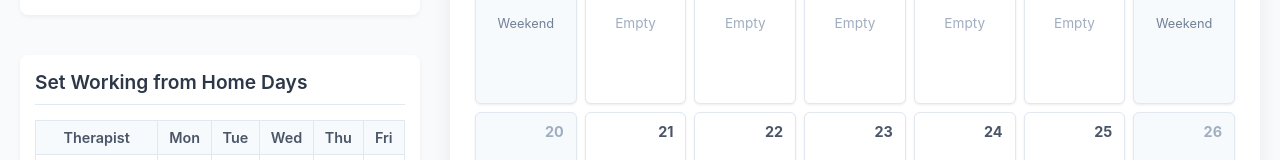
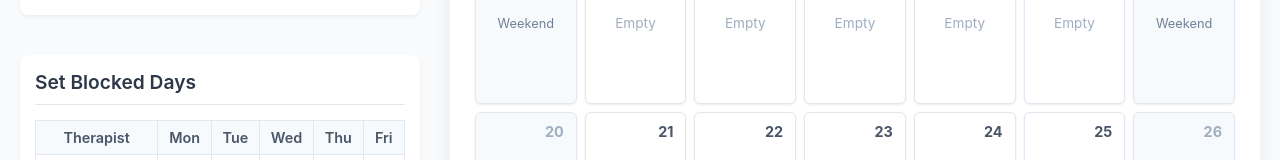
Before and after one commit to jxhnthan/hwb-crisis-rostering, a React (Create React App) app: page / in a window 1280 px wide. Shown: the part 699-859 px from the top of the page. Built offline with nearby package versions, Linux system fonts and the light colour scheme.

Commit message:
Update App.js

```diff
--- a/src/App.js
+++ b/src/App.js
@@ -482,7 +482,7 @@ const TherapistList = React.memo(({ therapistGroups, collapsedRoles, toggleColla
 const WFHTable = React.memo(({ therapists, workingFromHome, setWorkingFromHome }) => {
   return (
     <div style={cardStyle}>
-      <h3 style={sectionHeadingStyle}>Set Working from Home Days</h3>
+      <h3 style={sectionHeadingStyle}>Set Blocked Days</h3>
       <table style={{ borderCollapse: 'collapse', width: '100%', fontSize: '0.9rem' }}>
         <thead>
           <tr>
```
